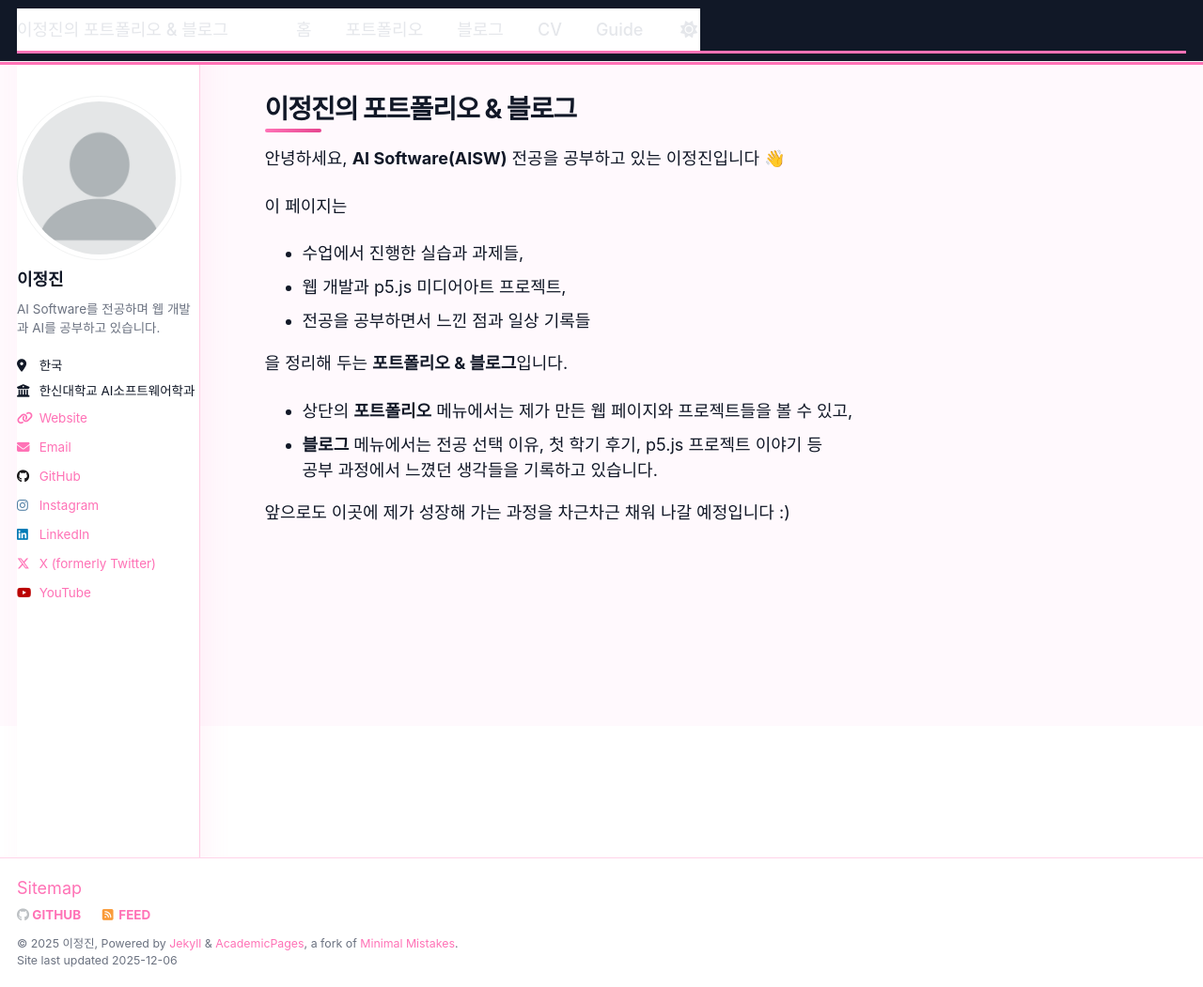
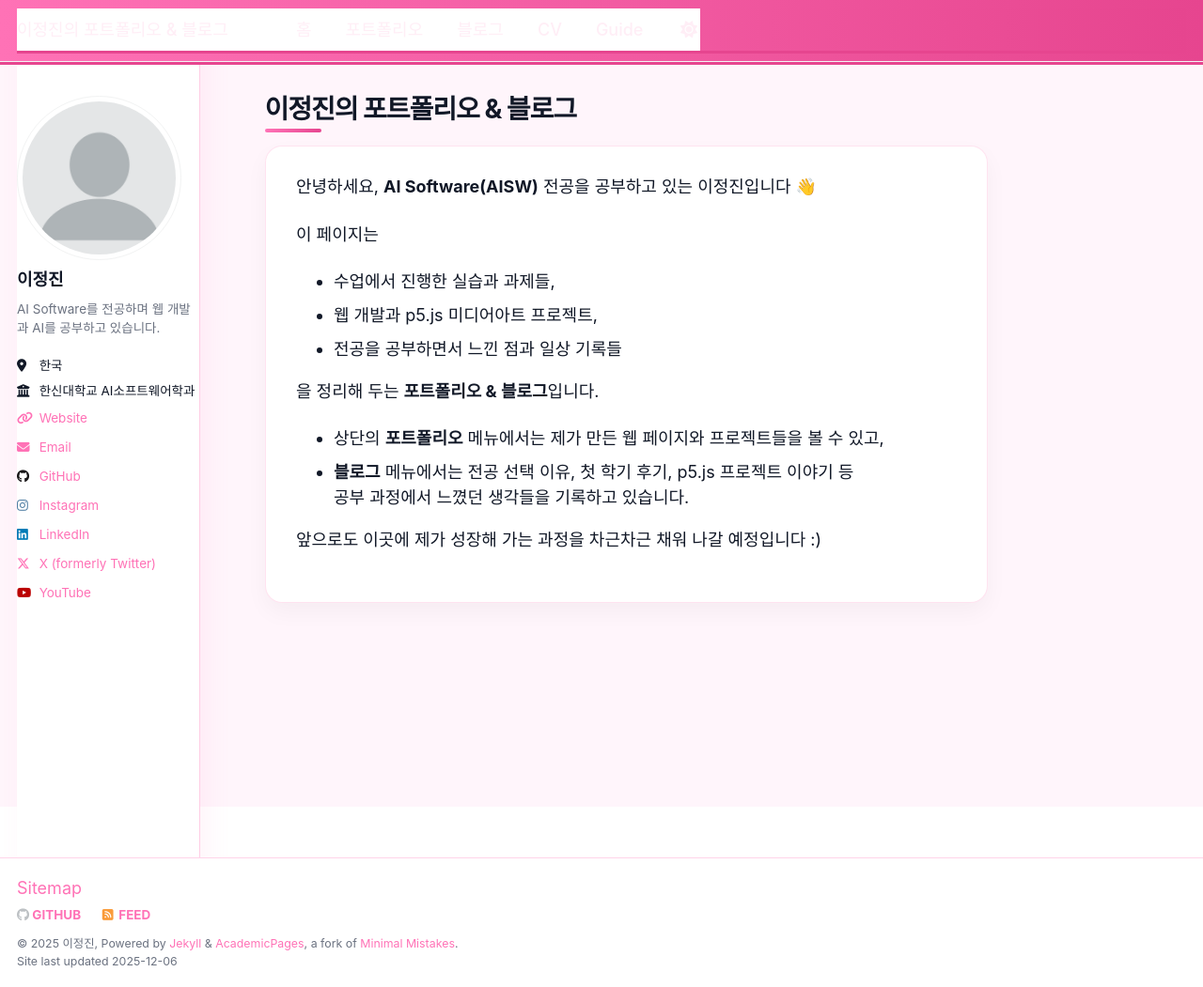
Before and after one commit to lsch4435-code/lsch4435-code.github.io, a Jekyll site: the page built from _pages/about.md, in a window 1280 px wide and 1051 px high. Shown: the whole window at 94% size. Built offline with Jekyll 4.4.1, drawn with Linux system fonts in a browser that asks for light colours; a script that is not in the unit is left out.

Commit message:
핑크색'

```diff
--- a/_includes/head/custom.html
+++ b/_includes/head/custom.html
@@ -1,12 +1,12 @@
 <style>
   /* ============================
-     공통 핑크 팔레트 변수
+     공통 핑크 팔레트
   ============================ */
   :root {
     --pink-main: #ff72b6;   /* 기본 포인트 */
-    --pink-dark: #e6458f;   /* 호버 / 강조 */
-    --pink-soft: #fff4fa;   /* 박스/섹션 배경 */
-    --pink-bg:   #fff9fd;   /* 전체 배경 */
+    --pink-dark: #e6458f;   /* 호버/강조 */
+    --pink-soft: #ffeaf4;   /* 섹션 배경 */
+    --pink-bg:   #fff5fb;   /* 전체 배경 */
   }
 
   /* ============================
@@ -17,37 +17,37 @@
     color: #111827;
   }
 
-  /* 메인 컨텐츠 영역은 투명하게 두고 카드들로 느낌 주기 */
   .initial-content,
   #main {
     background: transparent;
   }
 
   /* ============================
-     상단 네비게이션(헤더)
+     상단 네비게이션(헤더) - 핑크바
   ============================ */
   .masthead,
   .greedy-nav {
-    background: #111827; /* 너무 핑크하면 답답하니 헤더는 다크톤 */
-    border-bottom: 3px solid var(--pink-main);
+    background: linear-gradient(90deg, var(--pink-main), var(--pink-dark));
+    border-bottom: 3px solid var(--pink-dark);
   }
 
   .greedy-nav .site-title,
   .greedy-nav .site-title a {
-    color: #f9fafb;
+    color: #fff;
     font-weight: 700;
     letter-spacing: -0.03em;
   }
 
   .greedy-nav .visible-links a {
-    color: #e5e7eb;
+    color: #ffeef6;
     font-weight: 500;
   }
 
   .greedy-nav .visible-links a:hover,
   .greedy-nav .visible-links a:focus,
   .greedy-nav .visible-links .current-menu-item > a {
-    color: var(--pink-main);
+    color: #ffffff;
+    text-shadow: 0 0 6px rgba(0,0,0,0.18);
   }
 
   /* ============================
@@ -123,7 +123,53 @@
   }
 
   /* ============================
-     페이지 제목 & 헤딩들
+     메인 컨텐츠 카드 (홈 / 블로그 / 포트폴리오 다 공통)
+  ============================ */
+  .layout--single #main,
+  .layout--archive #main,
+  .layout--page #main {
+    background: var(--pink-soft);
+  }
+
+  .page,
+  .page__inner-wrap {
+    background: transparent;
+  }
+
+  .page__inner-wrap > *:not(.page__meta):not(.page__lead):not(.page__title) {
+    /* 여백용, 필요 없으면 지워도 됨 */
+  }
+
+  .page__content,
+  .archive__item,
+  .archive__item-teaser {
+    background: #ffffff;
+    border-radius: 18px;
+    border: 1px solid rgba(255, 114, 182, 0.2);
+    box-shadow: 0 10px 25px rgba(0, 0, 0, 0.04);
+    padding: 1.6rem 1.8rem;
+    margin-bottom: 1.5rem;
+  }
+
+  .archive__item,
+  .archive__item-teaser {
+    transition: transform 0.15s ease, box-shadow 0.15s ease;
+  }
+
+  .archive__item:hover,
+  .archive__item-teaser:hover {
+    transform: translateY(-3px);
+    box-shadow: 0 14px 32px rgba(255, 114, 182, 0.25);
+  }
+
+  .archive__item-title {
+    font-size: 1.05rem;
+    font-weight: 600;
+    margin-bottom: 0.4rem;
+  }
+
+  /* ============================
+     제목 & 헤딩
   ============================ */
   .page__title,
   .archive__title {
@@ -157,47 +203,7 @@
   }
 
   /* ============================
-     블로그/포트폴리오 카드 공통
-  ============================ */
-  .archive,
-  .page__inner-wrap {
-    background: transparent;
-  }
-
-  .archive__item,
-  .archive__item-teaser {
-    background: #ffffff;
-    border-radius: 16px;
-    border: 1px solid rgba(255, 114, 182, 0.18);
-    box-shadow: 0 10px 25px rgba(0, 0, 0, 0.04);
-    padding: 1.35rem 1.6rem;
-    margin-bottom: 1.4rem;
-    transition: transform 0.15s ease, box-shadow 0.15s ease;
-  }
-
-  .archive__item:hover,
-  .archive__item-teaser:hover {
-    transform: translateY(-3px);
-    box-shadow: 0 14px 32px rgba(255, 114, 182, 0.25);
-  }
-
-  .archive__item-title {
-    font-size: 1.05rem;
-    font-weight: 600;
-    margin-bottom: 0.4rem;
-  }
-
-  /* 블로그 목록 페이지 배경을 살짝 핑크톤으로 */
-  body.layout--archive #main {
-    background: var(--pink-soft);
-  }
-
-  body.layout--archive .page__inner-wrap {
-    background: transparent;
-  }
-
-  /* ============================
-     메타 정보(날짜, 태그, 읽기시간)
+     메타 정보 & 태그 뱃지
   ============================ */
   .page__meta,
   .page__meta span {
```
Also changed, not shown: other parts of _includes/head/custom.html (+1 -1 lines).
